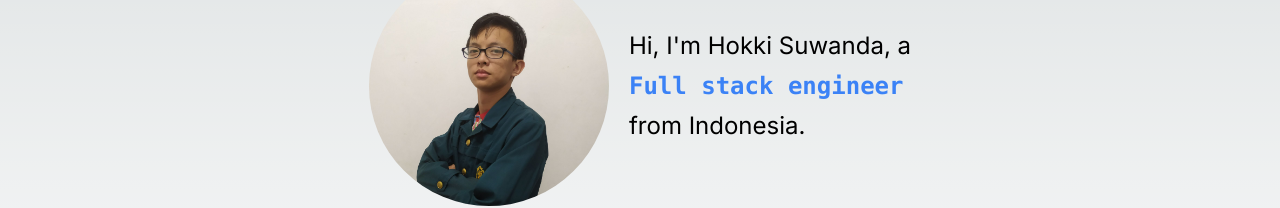
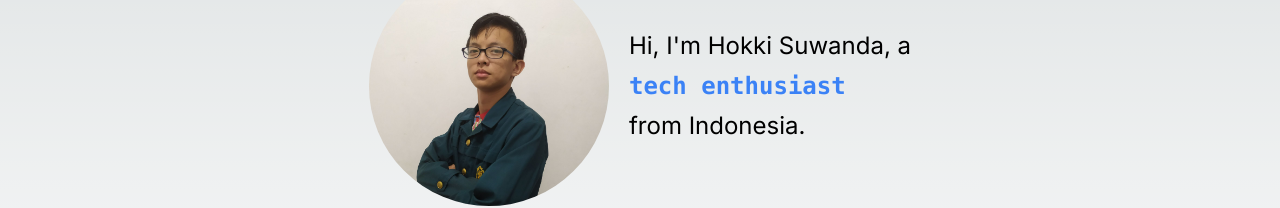
Before and after one commit to hokkyss/Portfolio, a Next.js app: page / in a window 1280 px wide. Shown: the part 298-506 px from the top of the page. Built offline with nearby package versions, Linux system fonts and the light colour scheme.

Commit message:
feat: finalize my occupation

```diff
--- /dev/null
+++ b/app/_libs/_client/_atoms/_fading-text/fading-text.atom.tsx
@@ -0,0 +1,41 @@
+'use client';
+
+import 'client-only';
+
+import { useEffect } from 'react';
+import { twMerge } from 'tailwind-merge';
+
+import useBoolean from '../../_hooks/_use-boolean/use-boolean.hook';
+
+interface BouncingTextProps {
+  children: string;
+  disabled?: boolean;
+  ms: number;
+}
+
+export default function FadingText(props: BouncingTextProps) {
+  const { children, disabled = false, ms } = props;
+  const [loaded, { turnOff: unload, turnOn: load }] = useBoolean(false);
+
+  useEffect(() => {
+    const timeout = setTimeout(load, 200);
+
+    return () => clearTimeout(timeout);
+  }, [load, children]);
+
+  useEffect(() => {
+    if (disabled) return;
+
+    const timeout = setTimeout(unload, ms - 200);
+
+    return () => clearTimeout(timeout);
+  }, [unload, ms, children, disabled]);
+
+  return (
+    <code
+      className={twMerge('font-bold text-transparent duration-[400ms] blur-xl', loaded && 'blur-none text-blue-500')}
+    >
+      {children}
+    </code>
+  );
+}
--- /dev/null
+++ b/app/_libs/_client/_hooks/_use-boolean/use-boolean.hook.ts
@@ -0,0 +1,22 @@
+import { useCallback, useMemo, useState } from 'react';
+
+export type UseBooleanResult = [
+  boolean,
+  {
+    toggle: () => void;
+    turnOff: () => void;
+    turnOn: () => void;
+  },
+];
+
+export default function useBoolean(initialValue = false): UseBooleanResult {
+  const [isOpen, setIsOpen] = useState(initialValue);
+
+  const toggle = useCallback(() => setIsOpen((prev) => !prev), []);
+
+  const turnOn = useCallback(() => setIsOpen(true), []);
+
+  const turnOff = useCallback(() => setIsOpen(false), []);
+
+  return useMemo(() => [isOpen, { toggle, turnOff, turnOn }], [turnOff, isOpen, turnOn, toggle]);
+}
--- /dev/null
+++ b/app/_libs/_client/_hooks/_use-interval/use-interval.hook.ts
@@ -0,0 +1,13 @@
+'use client';
+
+import 'client-only';
+
+import { useEffect } from 'react';
+
+export default function useInterval(callback: () => void, ms: number) {
+  useEffect(() => {
+    const interval = setInterval(callback, ms);
+
+    return () => clearInterval(interval);
+  }, [callback, ms]);
+}
--- /dev/null
+++ b/app/_libs/_client/_hooks/_use-timeout/use-timeout.hook.ts
@@ -0,0 +1,13 @@
+'use client';
+
+import 'client-only';
+
+import { useEffect } from 'react';
+
+export default function useTimeout(callback: () => void, ms: number) {
+  useEffect(() => {
+    const timeout = setTimeout(callback, ms);
+
+    return () => clearTimeout(timeout);
+  }, [callback, ms]);
+}
--- /dev/null
+++ b/app/_libs/_client/_organisms/_occupations/occupations.organism.tsx
@@ -0,0 +1,31 @@
+'use client';
+
+import 'client-only';
+
+import { useCallback, useState } from 'react';
+
+import FadingText from '../../_atoms/_fading-text/fading-text.atom';
+import useInterval from '../../_hooks/_use-interval/use-interval.hook';
+
+interface OccupationProps {
+  ms?: number;
+  occupations: string[];
+}
+
+export default function Occupations(props: OccupationProps) {
+  const { ms = 2000, occupations } = props;
+  const [index, setIndex] = useState(0);
+
+  useInterval(
+    useCallback(() => {
+      setIndex((prev) => (prev + 1) % occupations.length);
+    }, [occupations.length]),
+    ms,
+  );
+
+  return (
+    <FadingText disabled={occupations.length === 1} ms={ms}>
+      {occupations[index]}
+    </FadingText>
+  );
+}
--- a/app/page.tsx
+++ b/app/page.tsx
@@ -5,6 +5,7 @@ import type DefaultPageProps from './_libs/_common/_types/page-props.type';
 import Image from 'next/image';
 import { twMerge } from 'tailwind-merge';
 
+import Occupations from './_libs/_client/_organisms/_occupations/occupations.organism';
 import me from './_libs/_server/_assets/me.png';
 
 type HomePageProps = DefaultPageProps;
@@ -24,7 +25,7 @@ export default async function HomePage(_props: HomePageProps) {
       <Image alt="Me" className="w-60 h-60 rounded-full" fetchPriority="high" priority src={me} />
       <div className="text-2xl flex flex-col gap-y-2">
         <h1>Hi, I&apos;m Hokki Suwanda, a</h1>
-        <code className="font-bold text-blue-500">Full stack engineer</code>
+        <Occupations occupations={['fullstack engineer', 'self learner', 'tech enthusiast']} />
         <h1>from Indonesia.</h1>
       </div>
     </section>
```
